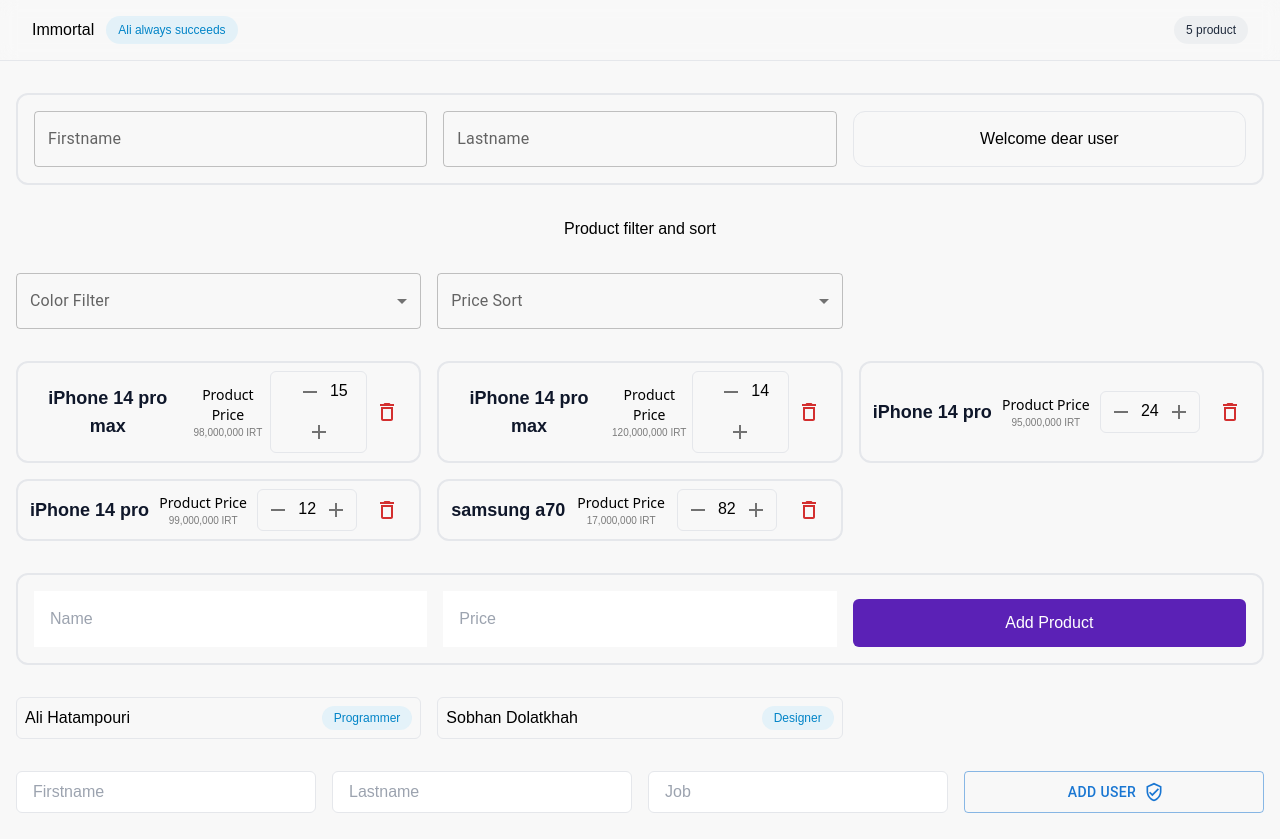
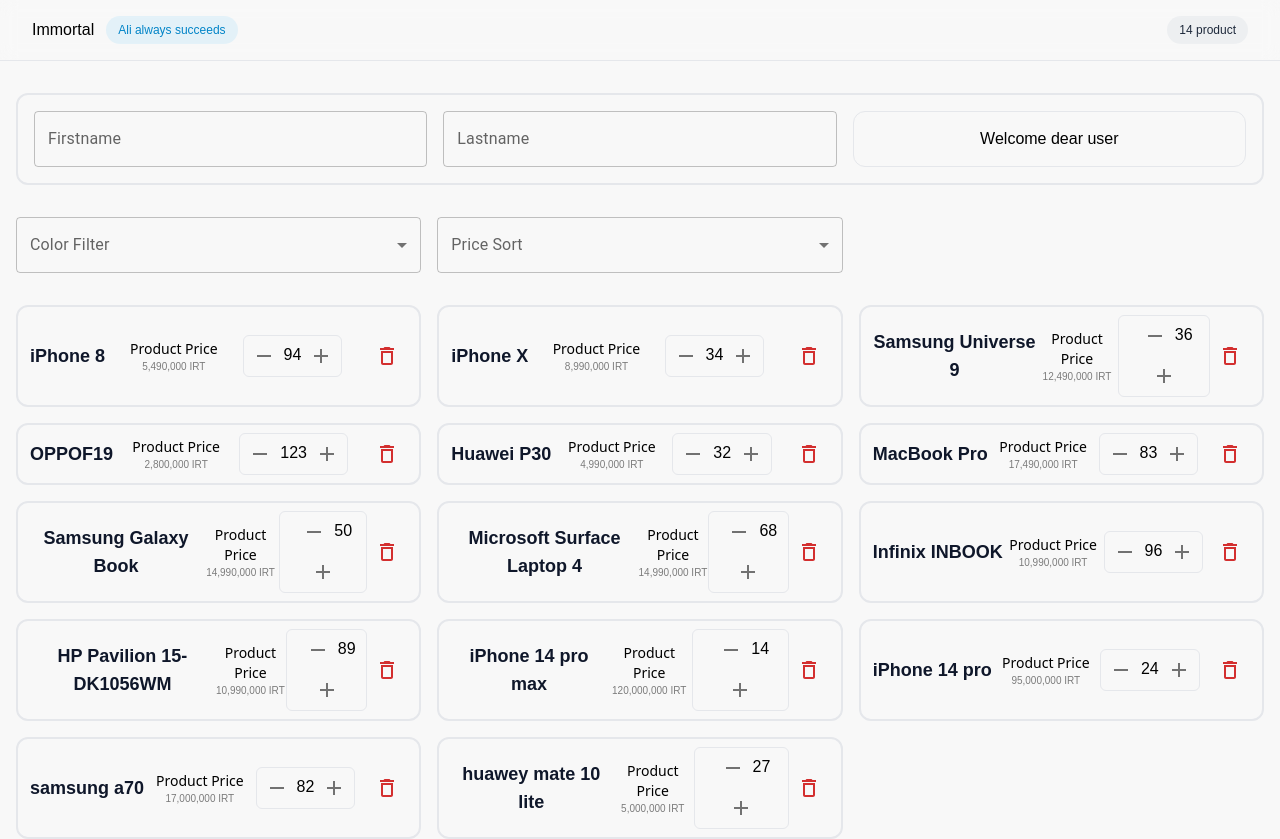
Before and after one commit to alihatampouri/react-course, a React (Create React App) app: page / in a window 1280 px wide. Shown: the top 839 px of the page. Built offline with nearby package versions, Linux system fonts and the light colour scheme.

Commit message:
add and sort products and fix filters

```diff
--- a/src/components/Product/Product.js
+++ b/src/components/Product/Product.jsx
@@ -14,7 +14,7 @@
 
   return (
     <div className="flex justify-between items-center rounded-xl border-solid border-2 border-gray-200 py-2 px-3">
-      <h2 className="text-lg font-semibold text-slate-900">{product.name}</h2>
+      <h2 className="text-lg font-semibold text-slate-900">{product.title}</h2>
       <div className="flex flex-col justify-evenly text-secondary-900 text-[10px]">
         <span className="font-sans text-sm">Product Price</span>
         <span className="opacity-50">{new Intl.NumberFormat().format(product.price)} IRT</span>
@@ -27,7 +27,7 @@
         >
           <RemoveOutlined />
         </IconButton>
-        <span>{product.qty}</span>
+        <span>{product.stock}</span>
         <IconButton
           onClick={onIncrement}
           color="default"
--- a/src/components/ProductFilter/ProductFilter.jsx
+++ b/src/components/ProductFilter/ProductFilter.jsx
@@ -9,14 +9,16 @@
   const [sort, setSort] = useState("");
 
   const changeFilterHandler = (e) => {
-    setFilter(e.target.value);
-    dispatch({ type: "filter", on: "color", value: filter });
+    const value = e.target.value;
+    dispatch({ type: "filter", on: "color", value: value });
     dispatch({ type: "sort", on: "price", value: sort });
+    setFilter(value);
   };
 
   const changeSortHandler = (e) => {
-    setSort(e.target.value);
-    dispatch({ type: "sort", on: "price", value: sort });
+    const value = e.target.value;
+    dispatch({ type: "sort", on: "price", value: value });
+    setSort(value);
   };
 
   const colorsFilterOptions = [
@@ -27,16 +29,11 @@
     { value: "gold", label: "gold" },
     { value: "purple", label: "purple" },
     { value: "white", label: "white" },
-  ];
-
-  const priceSortOptions = [
-    { value: "high", label: "high" },
-    { value: "low", label: "low" },
+    { value: "gray", label: "gray" },
+    { value: "brawn", label: "brawn" },
   ];
 
   return (
-    <div>
-      Product filter and sort
     <div className="grid grid-cols-1 sm:grid-cols-2 lg:grid-cols-3 gap-4 my-8">
       <FormControl fullWidth>
         <InputLabel id="colors-filter-label">Color Filter</InputLabel>
@@ -55,18 +52,16 @@
       <FormControl fullWidth>
         <InputLabel id="price-sort-label">Price Sort</InputLabel>
         <Select
+          defaultValue="high"
           labelId="price-sort-label"
           value={sort}
           label="Price Sort"
           onChange={changeSortHandler}
         >
-            <MenuItem value="">unset</MenuItem>
-            {priceSortOptions.map((color) => (
-              <MenuItem value={color.value}>{color.label}</MenuItem>
-            ))}
+          <MenuItem value="high">high</MenuItem>
+          <MenuItem value="low">low</MenuItem>
         </Select>
       </FormControl>
-      </div>
     </div>
   );
 };
--- a/src/components/Providers/ProductProvider.js
+++ b/src/components/Providers/ProductProvider.js
@@ -7,10 +7,10 @@
 const productReduser = (state, action) => {
   switch (action.type) {
     case "insert": {
-      const { name, price } = action.insert;
+      const { title, price } = action.insert;
       return [
         ...state,
-        { id: state.lenght + 1, name: name, price: price, qty: 1 },
+        { id: state.lenght + 1, title: title, price: price, stock: 1 },
       ];
     }
 
@@ -22,7 +22,7 @@
       const index = state.findIndex((item) => item.id === action.id);
 
       const product = { ...state[index] };
-      product.qty++;
+      product.stock++;
 
       const allProducts = [...state];
       allProducts[index] = product;
@@ -34,11 +34,11 @@
       const index = state.findIndex((item) => item.id === action.id);
 
       const product = { ...state[index] };
-      product.qty--;
+      product.stock--;
 
       const allProducts = [...state];
 
-      if (product.qty) {
+      if (product.stock) {
         allProducts[index] = product;
       } else {
         allProducts.splice(index, 1);
--- a/src/data/products.js
+++ b/src/data/products.js
@@ -1,41 +1,114 @@
 export const productsData = [
   {
     id: 1,
-    name: "iPhone 14 pro max",
-    price: 98000000,
-    qty: 15,
-    capacity: 512,
-    color: ["red", "blue", "green"],
+    title: "iPhone 8",
+    price: 5490000,
+    stock: 94,
+    brand: "Apple",
+    color: ["red", "white"],
   },
   {
     id: 2,
-    name: "iPhone 14 pro max",
+    title: "iPhone X",
+    price: 8990000,
+    stock: 34,
+    brand: "Apple",
+    color: ["red", "brawn", "white"],
+  },
+  {
+    id: 3,
+    title: "Samsung Universe 9",
+    price: 12490000,
+    stock: 36,
+    brand: "Samsung",
+    color: ["red", "white", "blue"],
+  },
+  {
+    id: 4,
+    title: "OPPOF19",
+    price: 2800000,
+    stock: 123,
+    brand: "OPPO",
+    color: ["white"],
+  },
+  {
+    id: 5,
+    title: "Huawei P30",
+    price: 4990000,
+    stock: 32,
+    brand: "Huawei",
+    color: ["yellow", "green", "white"],
+  },
+  {
+    id: 6,
+    title: "MacBook Pro",
+    price: 17490000,
+    stock: 83,
+    brand: "Apple",
+    color: ["red", "white"],
+  },
+  {
+    id: 7,
+    title: "Samsung Galaxy Book",
+    price: 14990000,
+    stock: 50,
+    brand: "Samsung",
+    color: ["black", "white"],
+  },
+  {
+    id: 8,
+    title: "Microsoft Surface Laptop 4",
+    price: 14990000,
+    stock: 68,
+    brand: "Microsoft Surface",
+    color: ["silver"],
+  },
+  {
+    id: 9,
+    title: "Infinix INBOOK",
+    price: 10990000,
+    stock: 96,
+    brand: "Infinix",
+    color: ["yellow", "blue", "brawn", "white"],
+  },
+  {
+    id: 10,
+    title: "HP Pavilion 15-DK1056WM",
+    price: 10990000,
+    stock: 89,
+    brand: "HP Pavilion",
+    color: ["gray", "blue", "white"],
+  },
+  {
+    id: 11,
+    title: "iPhone 14 pro max",
     price: 120000000,
-    qty: 14,
-    capacity: 1024,
+    stock: 14,
+    brand: "Apple",
     color: ["red", "blue", "black", "gold"],
   },
   {
-    id: 3,
-    name: "iPhone 14 pro",
+    id: 12,
+    title: "iPhone 14 pro",
     price: 95000000,
-    qty: 24,
-    capacity: 512,
+    stock: 24,
+    brand: "Apple",
     color: ["black", "purple"],
   },
   {
-    id: 4,
-    name: "iPhone 14 pro",
-    price: 99000000,
-    qty: 12,
-    capacity: 1024,
-    color: ["red", "black", "purple"],
+    id: 13,
+    title: "samsung a70",
+    price: 17000000,
+    stock: 82,
+    brand: "samsung",
+    color: ["red", "blue", "black", "white"],
   },
   {
-    id: 5,
-    name: "samsung a70",
-    price: 17000000,
-    qty: 82,
-    color: ["red", "blue", "black", "white"],
+    id: 14,
+    title: "huawey mate 10 lite",
+    price: 5000000,
+    stock: 27,
+    brand: "huawey",
+    color: ["silver", "gold"],
   },
 ];
```
Lines whose indentation alone changed are shown as unchanged.
